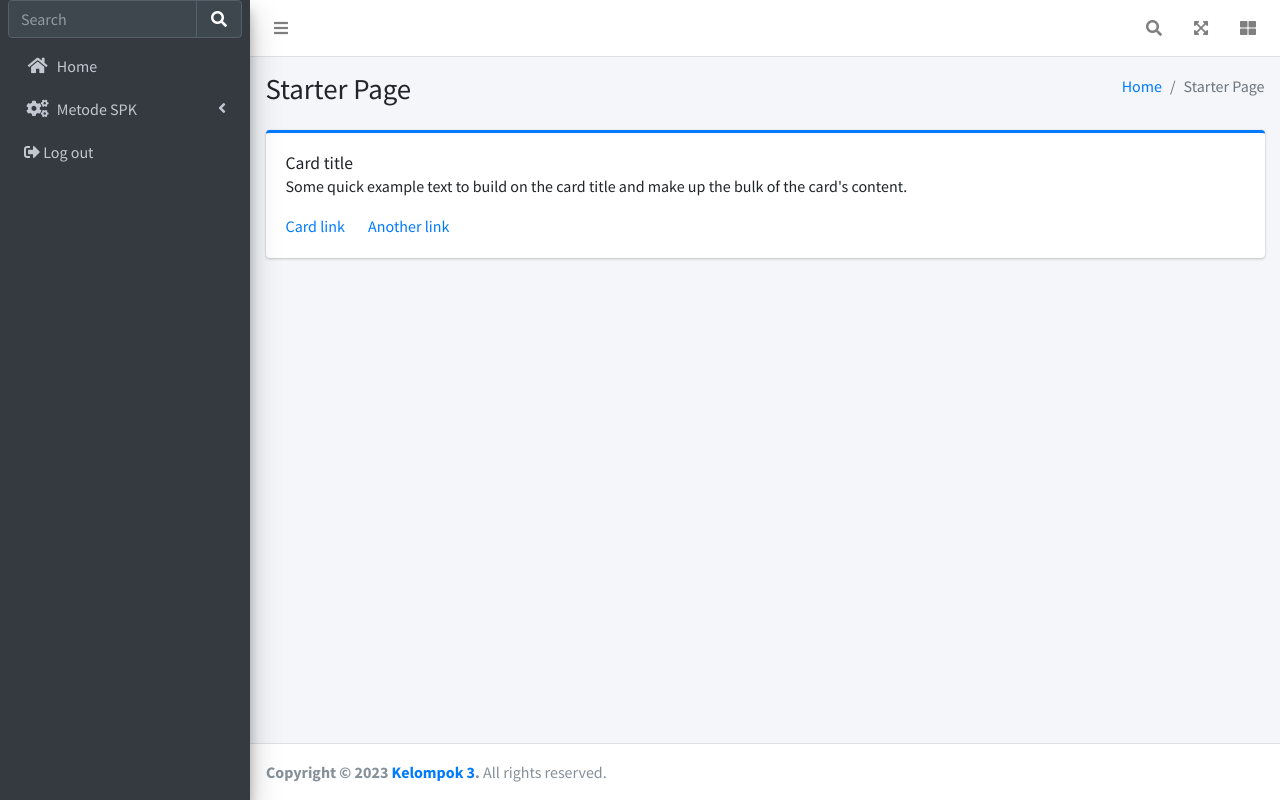
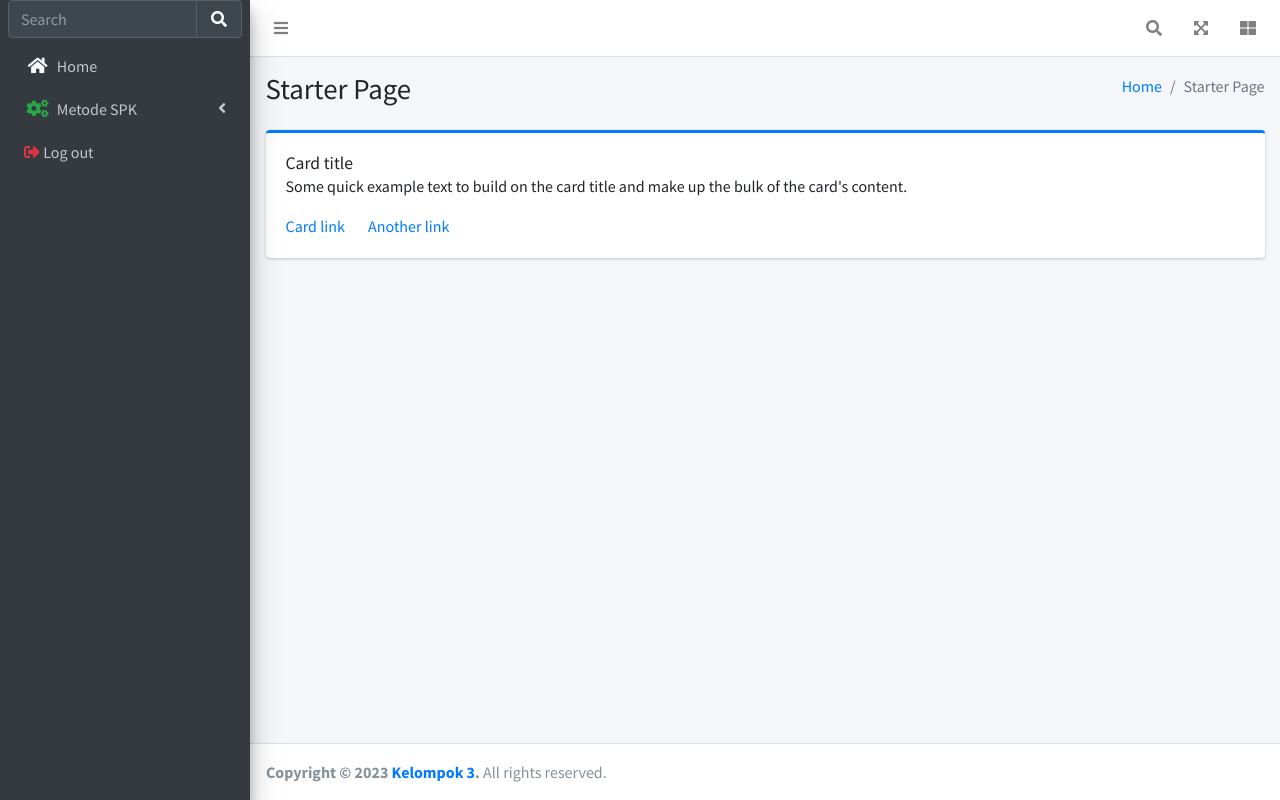
Before and after one commit to hansdevv/Flask-SPK-Pemilihan_smartphone, a Flask app: template templates/starter.html in a window 1280 px wide. Run offline with Flask 2, Linux system fonts and the light colour scheme; the template is opened without the code that fills it, so the values that code supplies are empty; some libraries are stand-ins or nearby versions.

Commit message:
update warna dan icon sidebar

```diff
--- a/templates/include/sidebar.html
+++ b/templates/include/sidebar.html
@@ -68,7 +68,7 @@
 					<ul class="nav nav-pills nav-sidebar flex-column" data-widget="treeview" role="menu" data-accordion="false">
 						<li class="nav-item">
 							<a id="home" href="/" class="nav-link">
-								<i class="nav-icon fas fa-home"></i>
+								<i class="nav-icon fas fa-home text-light"></i>
 								<p>
 									Home
 								</p>
@@ -76,7 +76,7 @@
 						</li>
 						<li id="metode-spk" class="nav-item">
 							<a href="" class="nav-link">
-								<i class="nav-icon fas fa-cogs"></i>
+								<i class="nav-icon fas fa-cogs text-success"></i>
 								<p>
 									Metode SPK
 									<i class="right fas fa-angle-left"></i>
@@ -85,13 +85,13 @@
 							<ul class="nav nav-treeview">
 								<li class="nav-item">
 									<a id="metode-spk-saw" href="/metodesaw" class="nav-link">
-										<i class="far fa-circle nav-icon"></i>
+										<i class="fas fa-exchange-alt nav-icon text-warning"></i>
 										<p>SAW</p>
 									</a>
 								</li>
 								<li class="nav-item">
 									<a id="metode-spk-wp" href="/metodewp" class="nav-link">
-										<i class="far fa-circle nav-icon"></i>
+										<i class="fas fa-balance-scale nav-icon text-warning"></i>
 										<p>WP</p>
 									</a>
 								</li>
@@ -99,7 +99,7 @@
 						</li>
 						<li class="nav-item">
 							<a id="logout" href="/logout" class="nav-link">
-								<i class="fas fa-sign-out-alt"></i>
+								<i class="fas fa-sign-out-alt text-danger"></i>
 								<p>
 									Log out
 								</p>
```
